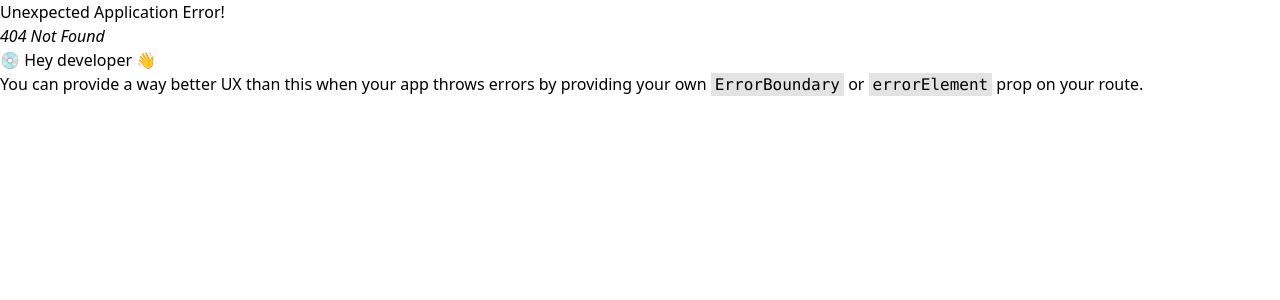
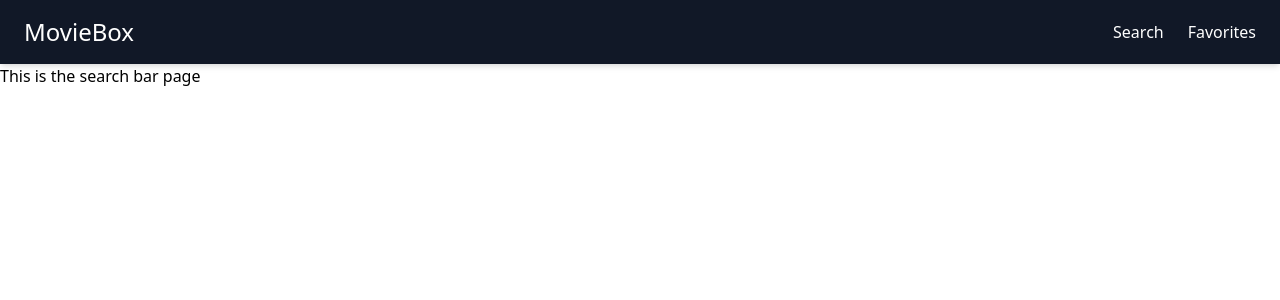
Before and after one commit to Nosafrontdev/MovieBox, a React (Vite) app in the folder MovieBox/: page /search in a window 1280 px wide. Before the commit this address had no page. Shown: the top 300 px of the page. Built offline with nearby package versions, Linux system fonts and the light colour scheme.

Commit message:
fetching with tanstackquery

```diff
--- a/MovieBox/src/App.jsx
+++ b/MovieBox/src/App.jsx
@@ -1,7 +1,8 @@
 
-import React from 'react'
 import './App.css'
-import NavBar from './components/NavBar'
+import MovieList from './components/MovieList';
+import NavBar from './components/NavBar';
+
 
 function App() {
 
@@ -9,6 +10,7 @@ function App() {
   return (
     <div>
      <NavBar />
+     <MovieList />
     </div>
   );
 }
--- a/MovieBox/src/components/FavouriteList.jsx
+++ b/MovieBox/src/components/FavouriteList.jsx
@@ -1,7 +1,12 @@
+import NavBar from "./NavBar";
+
+
 function Favourite() {
     return (
+
         <>
-        <h1>This is the favourite page</h1>
+         <NavBar />
+        <h1>This is the favourite page </h1>
         </>
     );
 }
--- a/MovieBox/src/components/MovieList.jsx
+++ b/MovieBox/src/components/MovieList.jsx
@@ -0,0 +1,29 @@
+import { useQuery } from "@tanstack/react-query";
+
+
+function MovieList() {
+    const{data, isLoading, error, isError} = useQuery({
+        queryKey:['movies'],
+        queryFn: async () => {
+            const res = await fetch ('https://api.themoviedb.org/3/movie/popular?api_key=b7c7d3158679562cb5e5447d7b2e0b20');
+            if (!res.ok) throw new Error ('Network response was not ok');
+            return res.json();
+        }, staleTime: 5000,
+    });
+    return (
+        < >
+        <section className='bg-gray-900'>
+        <h1 className='bg-red-900 text-white'> Trending Movies</h1>
+        <a href=''>
+            <img src='https://www.movieposters.com/cdn/shop/files/hocuspocus.24x36.jpg?v=1708452563&width=250 ' alt='image'></img>
+            </a>
+        </section>
+        {isError && <p> Something went wrong </p>}
+        {isLoading && <p> Loading --------</p>}
+        {data?.results?.map((movie) => <p key= {movie.id}> {movie.poster_path} </p>
+    )}
+        </>
+    );
+}
+
+export default MovieList;
--- a/MovieBox/src/components/NavBar.jsx
+++ b/MovieBox/src/components/NavBar.jsx
@@ -1,12 +1,12 @@
 import { Link } from "react-router";
 function NavBar() {
     return (
-        <nav>
-            <Link to ='/'> <h1> MovieBox </h1> </Link>
+        <nav className='bg-gray-900 text-white px-6 py-4 shadow-md flex items-center justify-between'>
+            <Link to ='/' className='text-2xl font-bols text-white-500 hover:text-red-400'> MovieBox </Link>
 
-            <div>
-                <Link to ='/search'> Search </Link>
-                <Link to = '/favourite'> Favorites </Link>
+            <div className='flex space-x-6'>
+                <Link to ='/search' className='text-white hover:text-red-400 transition duration-300'> Search </Link>
+                <Link to = '/favourite' className='text-white hover:text-red-400 transition duration-300'> Favorites </Link>
             </div>
 
         </nav>
--- a/MovieBox/src/components/SearchBar.jsx
+++ b/MovieBox/src/components/SearchBar.jsx
@@ -0,0 +1,12 @@
+import NavBar from "./NavBar";
+
+function SearchBar() {
+    return (
+        <>
+        <NavBar />
+        <h1> This is the search bar page</h1>
+        </>
+    );
+}
+
+export default SearchBar;
--- a/MovieBox/src/main.jsx
+++ b/MovieBox/src/main.jsx
@@ -1,10 +1,13 @@
-import { StrictMode } from 'react'
+
 import { createRoot } from 'react-dom/client'
 import './index.css'
 import App from './App.jsx'
 import { createBrowserRouter, RouterProvider } from 'react-router'
 import Favourite from './components/FavouriteList.jsx'
+import SearchBar from './components/SearchBar.jsx'
+import { QueryClient, QueryClientProvider } from '@tanstack/react-query'
 
+const queryClient = new QueryClient()
 
 export const router = createBrowserRouter([{
    path:'/',
@@ -13,10 +16,17 @@ export const router = createBrowserRouter([{
 {
    path:'/favourite',
    Component: Favourite
+},
+{
+   path:'/search',
+   Component: SearchBar
 }
 
 ])
 
 createRoot(document.getElementById('root')).render(
+   <QueryClientProvider client={queryClient}>
  <RouterProvider router ={router} />
+
+ </QueryClientProvider>
 )
```
Also changed, not shown: MovieBox/src/components/MovieCard.jsx (+8 -0 lines), MovieBox/src/components/MovieDetails.jsx (added, +8 -0 lines).
